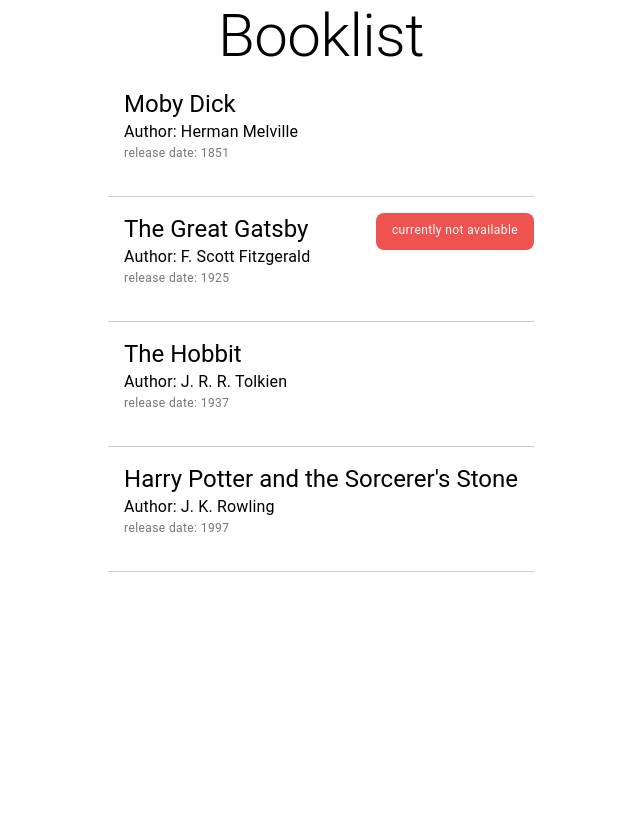
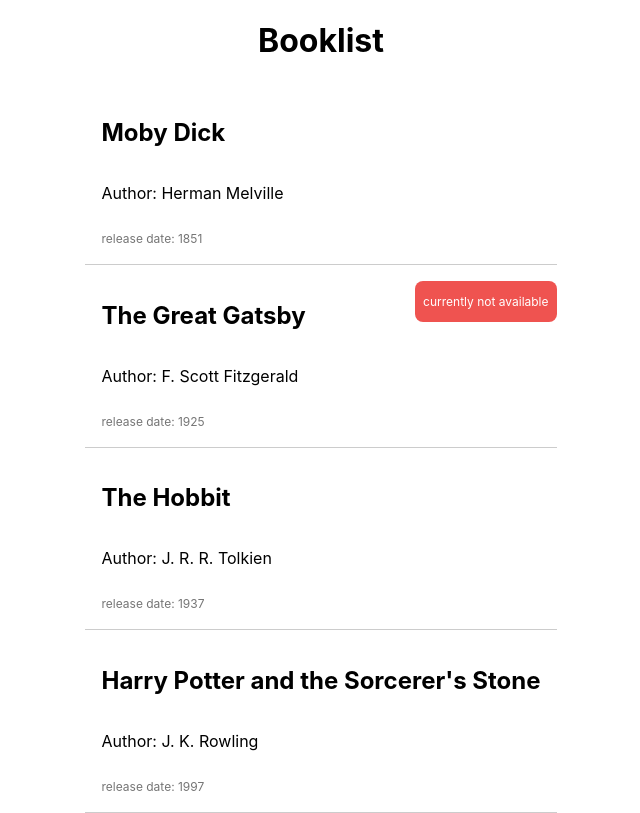
Before and after one commit to cap-react-trainings/code-examples, a React (Vite) app in the folder react-training-codeexamples/: page / in a window 1280 px wide. Shown: the whole page, without its empty margins (319-959 px from the left). Built offline with nearby package versions, Linux system fonts and the light colour scheme.

Commit message:
conditional rendering with basic styling

```diff
--- a/react-training-codeexamples/package.json
+++ b/react-training-codeexamples/package.json
@@ -8,9 +8,6 @@
     "preview": "vite preview"
   },
   "dependencies": {
-    "@emotion/react": "^11.9.0",
-    "@emotion/styled": "^11.8.1",
-    "@mui/material": "^5.6.4",
     "react": "^18.0.0",
     "react-dom": "^18.0.0"
   },
--- a/react-training-codeexamples/src/App.tsx
+++ b/react-training-codeexamples/src/App.tsx
@@ -1,4 +1,3 @@
-import { Box, Typography } from "@mui/material";
 import "./App.css";
 import BookItem from "./components/book/Book";
 import { books } from "./testData/Booklist";
@@ -6,19 +5,19 @@ import { books } from "./testData/Booklist";
 function App() {
   return (
     <div className="App">
-      <Box
-        sx={{
+      <div
+        style={{
           display: "flex",
           justifyContent: "center",
         }}
       >
         <div>
-          <Typography variant="h2">Booklist</Typography>
+          <h1>Booklist</h1>
           {books.map((book) => (
             <BookItem book={book} />
           ))}
         </div>
-      </Box>
+      </div>
     </div>
   );
 }
--- a/react-training-codeexamples/src/components/book/Book.tsx
+++ b/react-training-codeexamples/src/components/book/Book.tsx
@@ -1,4 +1,3 @@
-import { Box, Typography } from "@mui/material";
 import { Book } from "../../testData/Booklist";
 
 interface Props {
@@ -10,45 +9,45 @@ const BookItem: React.FC<Props> = ({ book }: Props) => {
    * styling can be ignored for the moment, will be covered later on
    */
   return (
-    <Box
-      sx={{
+    <div
+      style={{
         borderBottom: "1px solid #ccc",
         display: "flex",
         justifyContent: "space-between",
       }}
     >
-      <Box
-        sx={{
+      <div
+        style={{
           display: "flex",
           flexDirection: "column",
           alignItems: "flex-start",
-          m: "1rem",
+          margin: "1rem",
         }}
       >
-        <Typography variant="h5">{book.title}</Typography>
-        <Typography variant="body1">Author: {book.author}</Typography>
-        <Typography variant="caption" sx={{ mb: 2, color: "#757575" }}>
+        <h2>{book.title}</h2>
+        <p>Author: {book.author}</p>
+        <p style={{ marginBottom: 2, color: "#757575", fontSize: "12px" }}>
           release date: {book.releaseDate}
-        </Typography>
-      </Box>
+        </p>
+      </div>
       {!book.inStore && (
-        <Box
-          sx={{
-            bgcolor: "#ef5350",
-            p: 2,
-            height: 5,
-            mt: 2,
+        <div
+          style={{
+            backgroundColor: "#ef5350",
+            padding: "8px",
+            height: "25px",
+            marginTop: "16px",
             display: "flex",
             alignItems: "center",
-            borderRadius: 2,
+            borderRadius: "8px",
           }}
         >
-          <Typography variant="caption" sx={{ color: "#fff" }}>
+          <p style={{ color: "#fff", fontSize: "12px" }}>
             currently not available
-          </Typography>
-        </Box>
+          </p>
+        </div>
       )}
-    </Box>
+    </div>
   );
 };
 
```
Also changed, not shown: 1 other file (tests, documents, lock files or other folders).
